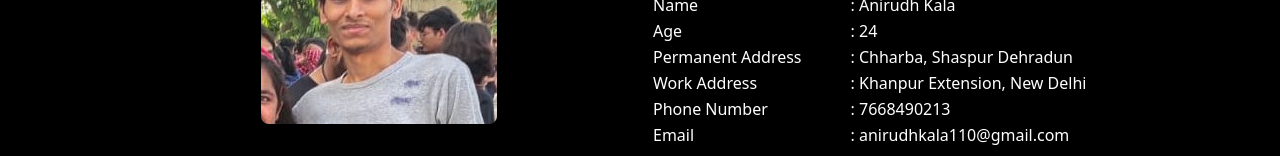
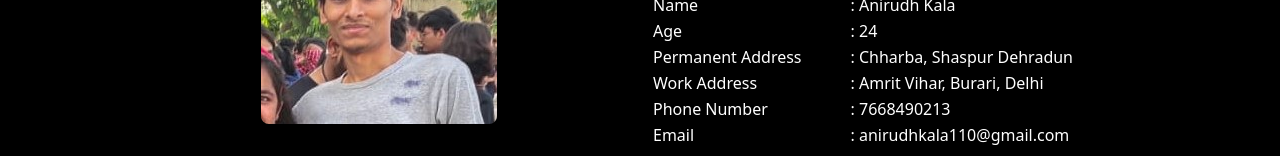
Before and after one commit to anirudhkala110/Portfolio_temp, a React (Create React App) app in the folder frontend/: page /about in a window 1280 px wide. Shown: the part 390-546 px from the top of the page. Built offline with nearby package versions, Linux system fonts and the light colour scheme; no server answers.

Commit message:
Update About.jsx

```diff
--- a/frontend/src/Portfolio/About/About.jsx
+++ b/frontend/src/Portfolio/About/About.jsx
@@ -46,7 +46,7 @@ const About = () => {
                                         </tr>
                                         <tr>
                                             <td className='pe-5'>Work Address</td>
-                                            <td>: Khanpur Extension, New Delhi</td>
+                                            <td>: Amrit Vihar, Burari, Delhi</td>
                                         </tr>
                                         <tr>
                                             <td className='pe-5'>Phone  Number</td>
```
